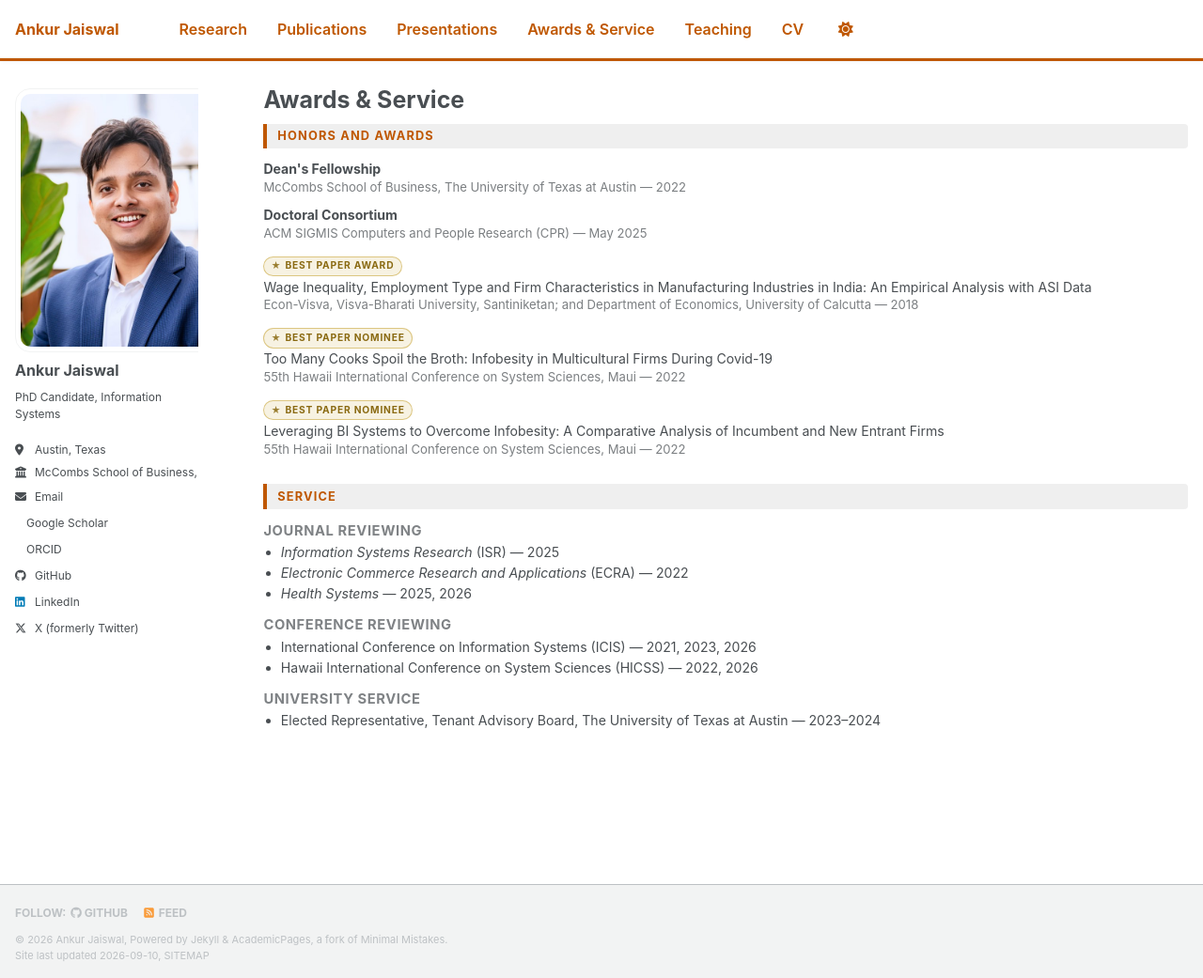
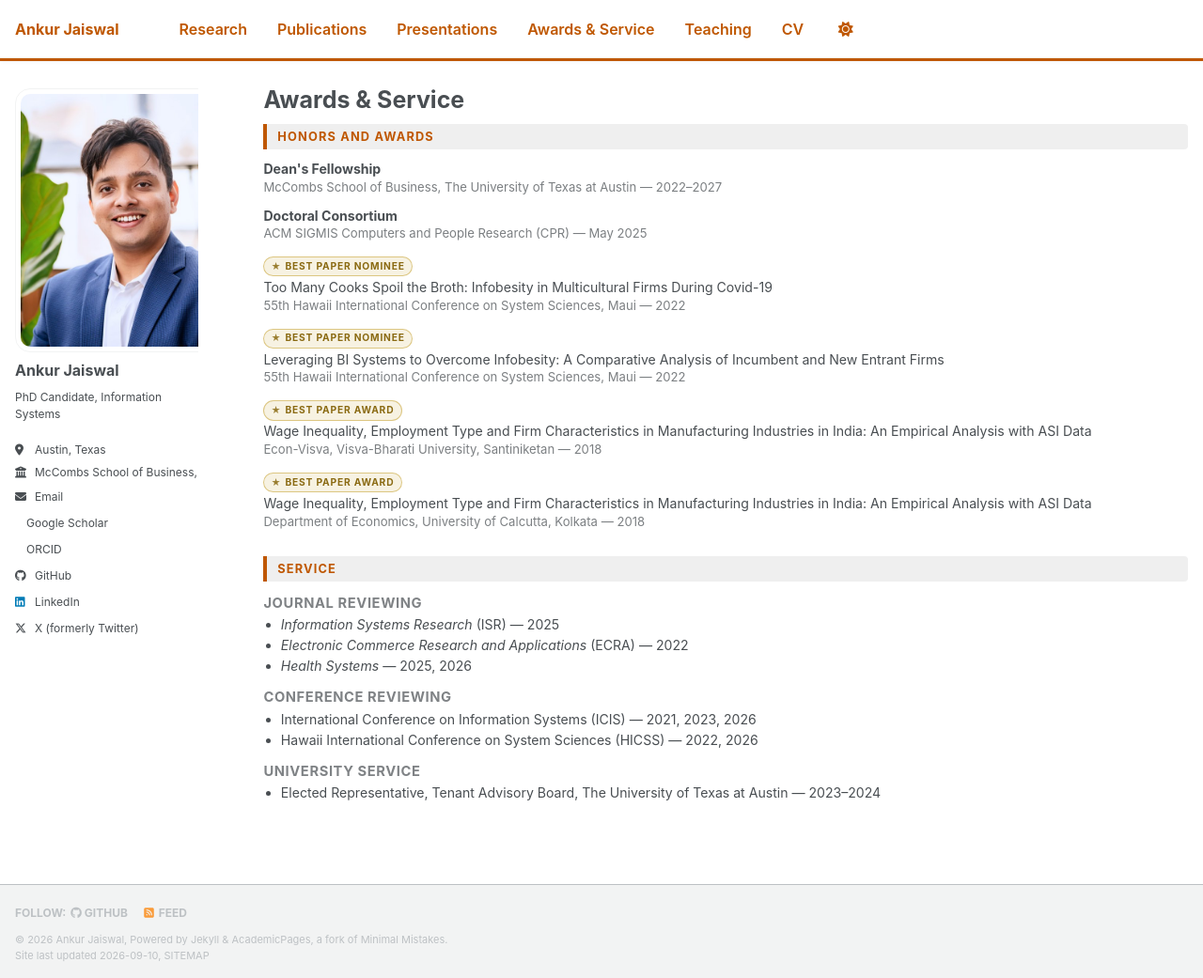
Before and after one commit to ankurjaiswal-aj/ankurjaiswal-aj.github.io, a Jekyll site: the page built from _pages/service.html, in a window 1280 px wide and 1041 px high. Shown: the whole window at 94% size. Built offline with Jekyll 4.4.1, drawn with Linux system fonts in a browser that asks for light colours; a style sheet for code colours, icons or effects is not loaded.

Commit message:
Awards: split the two 2018 best paper awards, order econ last, Dean's Fellowship 2022-2027
Co-Authored-By: Claude Opus 5 (1M context) <noreply@anthropic.com>
Claude-Session: https://claude.ai/code/session_01E9crG7vAU8vaRPUgnD2akC

```diff
--- a/_pages/service.html
+++ b/_pages/service.html
@@ -11,18 +11,12 @@ author_profile: true
 
 <div class="award-item">
   <div class="award-title"><strong>Dean's Fellowship</strong></div>
-  <div class="award-venue">McCombs School of Business, The University of Texas at Austin &mdash; 2022</div>
+  <div class="award-venue">McCombs School of Business, The University of Texas at Austin &mdash; 2022&ndash;2027</div>
 </div>
 
 <div class="award-item">
   <div class="award-title"><strong>Doctoral Consortium</strong></div>
   <div class="award-venue">ACM SIGMIS Computers and People Research (CPR) &mdash; May 2025</div>
-</div>
-
-<div class="award-item">
-  <span class="archive__item-award">Best Paper Award</span>
-  <div class="award-title">Wage Inequality, Employment Type and Firm Characteristics in Manufacturing Industries in India: An Empirical Analysis with ASI Data</div>
-  <div class="award-venue">Econ-Visva, Visva-Bharati University, Santiniketan; and Department of Economics, University of Calcutta &mdash; 2018</div>
 </div>
 
 <div class="award-item">
@@ -35,6 +29,18 @@ author_profile: true
   <span class="archive__item-award">Best Paper Nominee</span>
   <div class="award-title">Leveraging BI Systems to Overcome Infobesity: A Comparative Analysis of Incumbent and New Entrant Firms</div>
   <div class="award-venue">55th Hawaii International Conference on System Sciences, Maui &mdash; 2022</div>
+</div>
+
+<div class="award-item">
+  <span class="archive__item-award">Best Paper Award</span>
+  <div class="award-title">Wage Inequality, Employment Type and Firm Characteristics in Manufacturing Industries in India: An Empirical Analysis with ASI Data</div>
+  <div class="award-venue">Econ-Visva, Visva-Bharati University, Santiniketan &mdash; 2018</div>
+</div>
+
+<div class="award-item">
+  <span class="archive__item-award">Best Paper Award</span>
+  <div class="award-title">Wage Inequality, Employment Type and Firm Characteristics in Manufacturing Industries in India: An Empirical Analysis with ASI Data</div>
+  <div class="award-venue">Department of Economics, University of Calcutta, Kolkata &mdash; 2018</div>
 </div>
 
 <h2>Service</h2>
```
